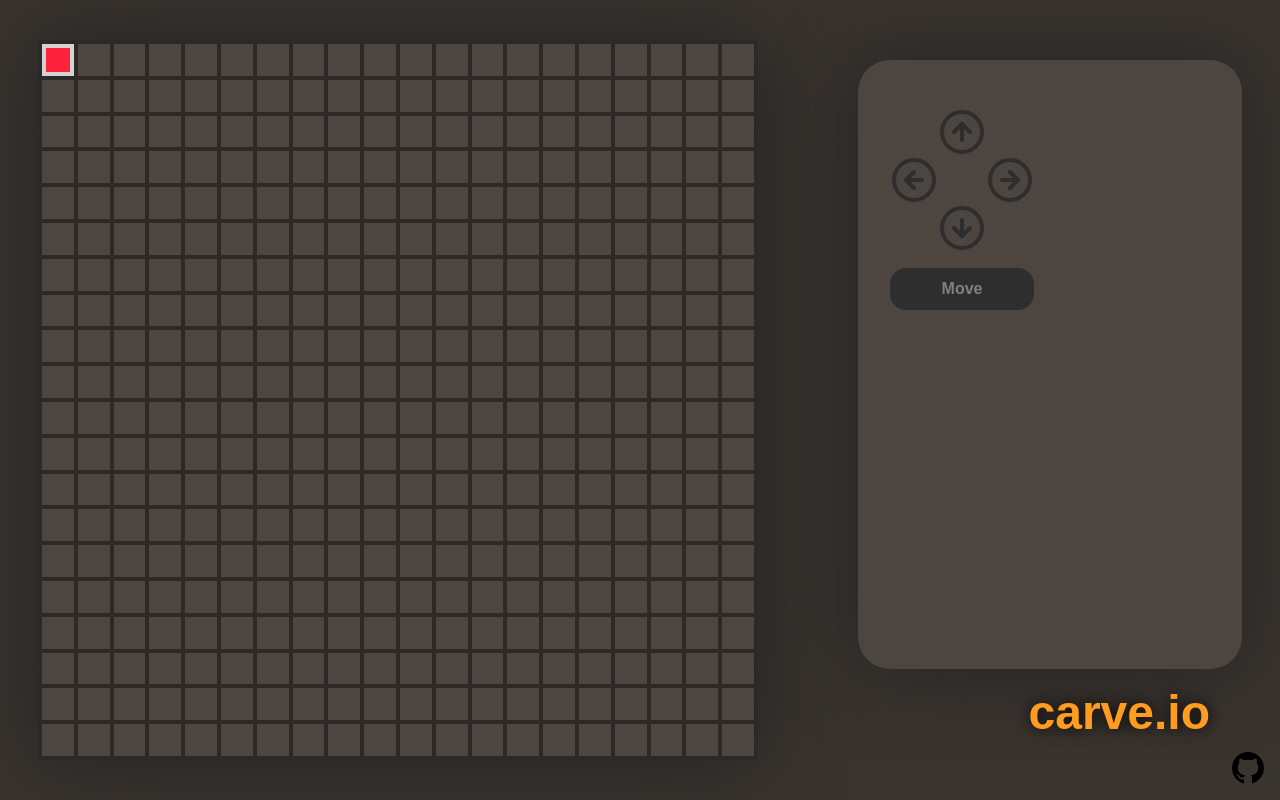
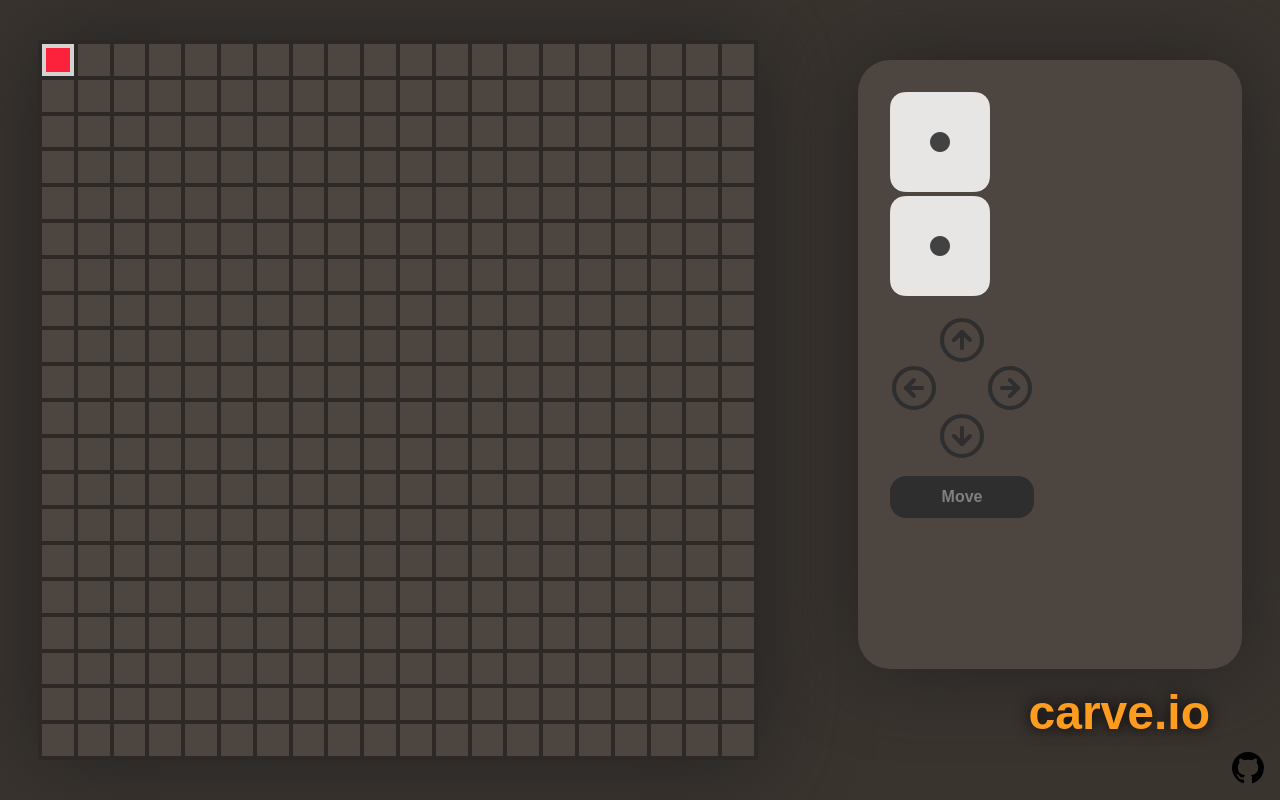
Before and after one commit to codicate/carve-io, a React (Create React App) app: page / in a window 1280 px wide. Both pictures are taken after a click on the button "Start". Built offline with nearby package versions, Linux system fonts and the light colour scheme; a web font is replaced by a local one.

Commit message:
dice images

```diff
--- /dev/null
+++ b/src/assets/dice.js
@@ -0,0 +1,17 @@
+import dice1 from './dice/1.png';
+import dice2 from './dice/2.png';
+import dice3 from './dice/3.png';
+import dice4 from './dice/4.png';
+import dice5 from './dice/5.png';
+import dice6 from './dice/6.png';
+
+const dice = {
+	dice1,
+	dice2,
+	dice3,
+	dice4,
+	dice5,
+	dice6,
+};
+
+export default dice;
--- a/src/components/Control.jsx
+++ b/src/components/Control.jsx
@@ -10,6 +10,7 @@ import {
 	FiArrowRightCircle,
 } from 'react-icons/fi';
 import Button from './Button';
+import dice from '../assets/dice';
 
 const Control = ({ isMoving, spawn, move }) => {
 	const [numOfPlayers, setNumOfPlayers] = useState(2);
@@ -30,7 +31,10 @@ const Control = ({ isMoving, spawn, move }) => {
 							<div>Moving...</div>
 						) : (
 							<div id={s.moveControl}>
-								<div></div>
+								<div id={s.dice}>
+									<img src={dice.dice1} alt="" />
+									<img src={dice.dice1} alt="" />
+								</div>
 								<div id={s.arrows}>
 									<Button
 										styledAs="icon"
```
Also changed, not shown: src/assets/dice/dice.js (deleted, +0 -13 lines).
